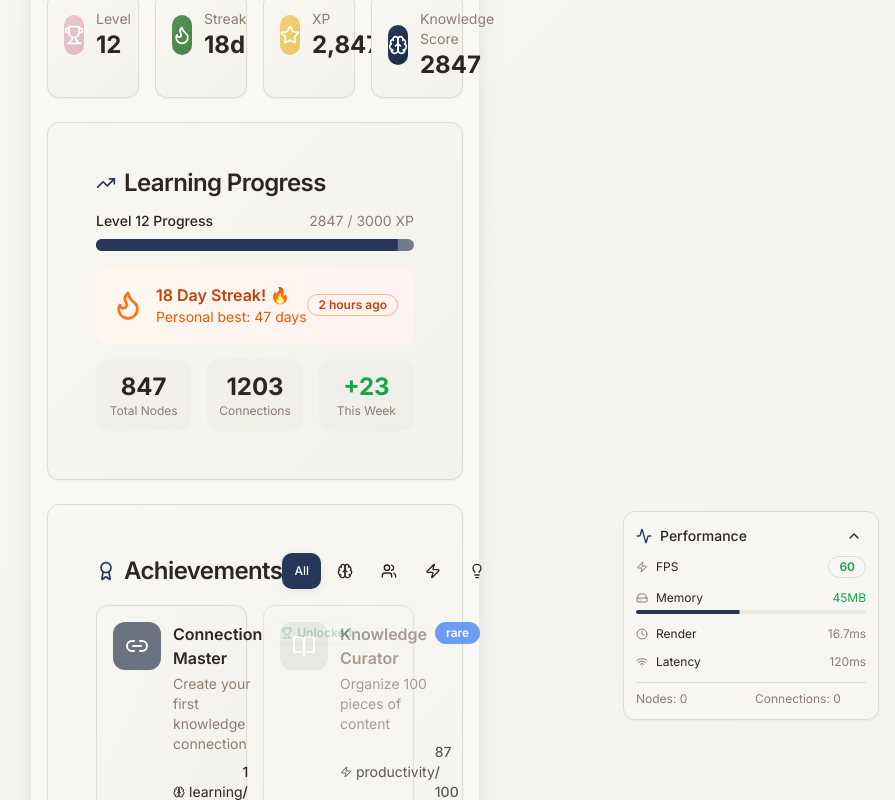
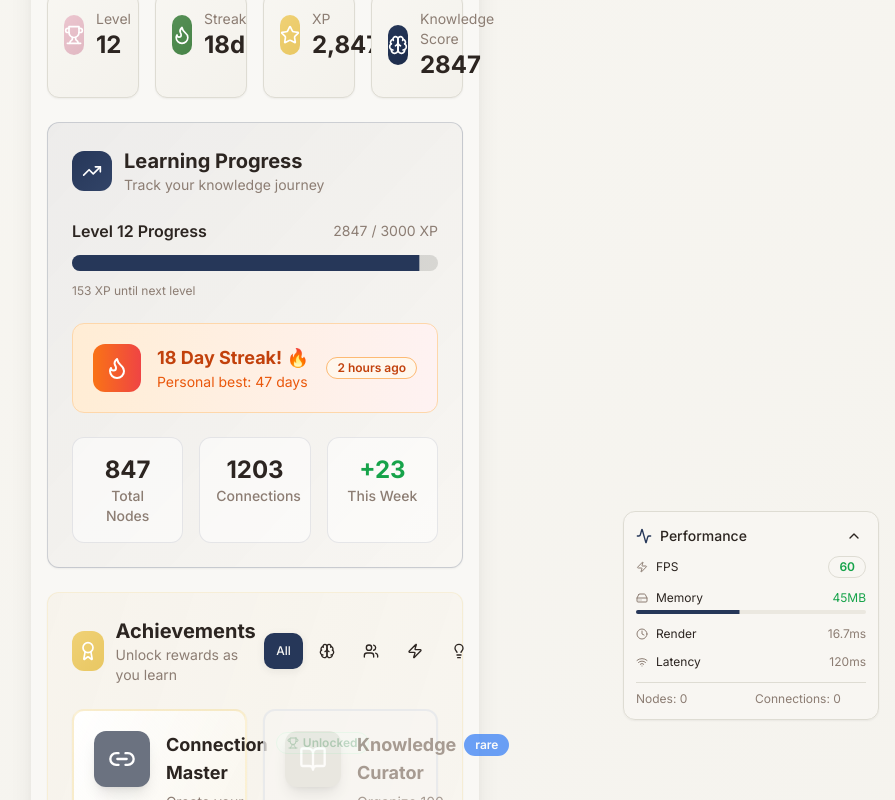
Before and after one commit to Das-rebel/spark-thread-stationery-ui-99, a React (Vite) app: page /knowledge in a window 1280 px wide. Both pictures are taken after a click on the button "View Progress". Shown: the part 534-1334 px from the top of the page, without its empty margins (385-1280 px from the left). Built offline with nearby package versions, Linux system fonts and the light colour scheme; the HTML template or start-up script is replaced by a standard one; a web font is replaced by a local one.

Commit message:
Fix UI rendering for Achievements

```diff
--- a/src/components/knowledge/GamificationHub.tsx
+++ b/src/components/knowledge/GamificationHub.tsx
@@ -253,34 +253,43 @@ export function GamificationHub() {
       </div>
 
       {/* Progress Section */}
-      <Card className="paper-card p-6">
-        <CardHeader className="pb-4">
-          <CardTitle className="flex items-center gap-2">
-            <TrendingUp className="w-5 h-5 text-primary" />
-            Learning Progress
-          </CardTitle>
-        </CardHeader>
-        <CardContent className="space-y-4">
+      <Card className="paper-card p-6 border border-primary/20 bg-gradient-to-br from-primary/5 to-transparent">
+        <div className="flex items-center gap-3 mb-6">
+          <div className="w-10 h-10 bg-gradient-primary rounded-xl flex items-center justify-center">
+            <TrendingUp className="w-5 h-5 text-white" />
+          </div>
+          <div>
+            <h3 className="text-xl font-bold text-ink">Learning Progress</h3>
+            <p className="text-sm text-muted-foreground">Track your knowledge journey</p>
+          </div>
+        </div>
+
+        <div className="space-y-6">
           {/* Level Progress */}
-          <div className="space-y-2">
+          <div className="space-y-3">
             <div className="flex justify-between items-center">
-              <span className="text-sm font-medium">Level {knowledgeStats.level} Progress</span>
+              <span className="font-semibold text-ink">Level {knowledgeStats.level} Progress</span>
               <span className="text-sm text-muted-foreground">
                 {knowledgeStats.currentXP} / {knowledgeStats.nextLevelXP} XP
               </span>
             </div>
             <Progress
               value={(knowledgeStats.currentXP / knowledgeStats.nextLevelXP) * 100}
-              className="h-3 bg-gradient-to-r from-primary to-primary/60"
+              className="h-4 bg-gradient-to-r from-primary/20 to-primary/10"
             />
+            <p className="text-xs text-muted-foreground">
+              {knowledgeStats.nextLevelXP - knowledgeStats.currentXP} XP until next level
+            </p>
           </div>
 
           {/* Streak Progress */}
-          <div className="flex items-center justify-between p-4 bg-gradient-to-r from-orange-50 to-red-50 rounded-lg">
-            <div className="flex items-center gap-3">
-              <Flame className="w-8 h-8 text-orange-500" />
+          <div className="flex items-center justify-between p-5 bg-gradient-to-r from-orange-100 to-red-50 rounded-xl border border-orange-200">
+            <div className="flex items-center gap-4">
+              <div className="w-12 h-12 bg-gradient-to-r from-orange-500 to-red-500 rounded-xl flex items-center justify-center">
+                <Flame className="w-6 h-6 text-white" />
+              </div>
               <div>
-                <p className="font-semibold text-orange-700">
+                <p className="font-bold text-orange-700 text-lg">
                   {learningStreak.current} Day Streak! 🔥
                 </p>
                 <p className="text-sm text-orange-600">
@@ -288,37 +297,41 @@ export function GamificationHub() {
                 </p>
               </div>
             </div>
-            <Badge variant="outline" className="border-orange-300 text-orange-700">
+            <Badge variant="outline" className="border-orange-300 text-orange-700 bg-orange-50">
               {learningStreak.lastActivity}
             </Badge>
           </div>
 
           {/* Weekly Stats */}
           <div className="grid grid-cols-3 gap-4">
-            <div className="text-center p-3 bg-muted/30 rounded-lg">
+            <div className="text-center p-4 bg-white/50 rounded-xl border border-primary/10">
               <p className="text-2xl font-bold text-ink">{knowledgeStats.totalNodes}</p>
-              <p className="text-xs text-muted-foreground">Total Nodes</p>
+              <p className="text-sm text-muted-foreground font-medium">Total Nodes</p>
             </div>
-            <div className="text-center p-3 bg-muted/30 rounded-lg">
+            <div className="text-center p-4 bg-white/50 rounded-xl border border-primary/10">
               <p className="text-2xl font-bold text-ink">{knowledgeStats.totalConnections}</p>
-              <p className="text-xs text-muted-foreground">Connections</p>
+              <p className="text-sm text-muted-foreground font-medium">Connections</p>
             </div>
-            <div className="text-center p-3 bg-muted/30 rounded-lg">
+            <div className="text-center p-4 bg-white/50 rounded-xl border border-primary/10">
               <p className="text-2xl font-bold text-green-600">+{knowledgeStats.weeklyGrowth}</p>
-              <p className="text-xs text-muted-foreground">This Week</p>
+              <p className="text-sm text-muted-foreground font-medium">This Week</p>
             </div>
           </div>
-        </CardContent>
+        </div>
       </Card>
 
       {/* Achievements Section */}
-      <Card className="paper-card p-6">
-        <CardHeader className="pb-4">
-          <div className="flex items-center justify-between">
-            <CardTitle className="flex items-center gap-2">
-              <Award className="w-5 h-5 text-primary" />
-              Achievements
-            </CardTitle>
+      <Card className="paper-card p-6 border border-gold/20 bg-gradient-to-br from-gold/5 to-transparent">
+        <div className="flex items-center justify-between mb-6">
+          <div className="flex items-center gap-3">
+            <div className="w-10 h-10 bg-gradient-gold rounded-xl flex items-center justify-center">
+              <Award className="w-5 h-5 text-white" />
+            </div>
+            <div>
+              <h3 className="text-xl font-bold text-ink">Achievements</h3>
+              <p className="text-sm text-muted-foreground">Unlock rewards as you learn</p>
+            </div>
+          </div>
           <div className="flex gap-1">
             <Button
               variant={selectedCategory === 'all' ? 'default' : 'ghost'}
@@ -341,8 +354,7 @@ export function GamificationHub() {
             ))}
           </div>
         </div>
-        </CardHeader>
-        <CardContent>
+
         <div className="grid grid-cols-1 md:grid-cols-2 gap-4">
           {filteredAchievements.map((achievement) => {
             const CategoryIcon = categoryIcons[achievement.category];
@@ -352,35 +364,37 @@ export function GamificationHub() {
               <Card
                 key={achievement.id}
                 className={cn(
-                    "transition-all hover:shadow-elegant",
-                    achievement.unlocked ? "bg-gradient-to-br from-card to-muted/30" : "opacity-75"
+                  "transition-all hover:shadow-elegant border-2",
+                  achievement.unlocked ?
+                    "bg-gradient-to-br from-white to-gold/10 border-gold/30" :
+                    "opacity-75 border-gray-200"
                 )}
               >
-                  <CardContent className="p-4">
-                    <div className="flex items-start gap-3">
+                <div className="p-5">
+                  <div className="flex items-start gap-4">
                     <div className={cn(
-                        "w-12 h-12 rounded-xl flex items-center justify-center flex-shrink-0",
+                      "w-14 h-14 rounded-xl flex items-center justify-center flex-shrink-0 shadow-lg",
                       achievement.unlocked
                         ? rarityColors[achievement.rarity]
                         : "bg-muted"
                     )}>
-                        <AchievementIcon className="w-6 h-6 text-white" />
+                      <AchievementIcon className="w-7 h-7 text-white" />
                     </div>
 
                     <div className="flex-1 min-w-0">
-                        <div className="flex items-start justify-between mb-2">
+                      <div className="flex items-start justify-between mb-3">
                         <div>
                           <h4 className={cn(
-                              "font-semibold",
+                            "font-bold text-lg",
                             achievement.unlocked ? "text-ink" : "text-muted-foreground"
                           )}>
                             {achievement.title}
                           </h4>
-                            <p className="text-sm text-muted-foreground mt-1">
+                          <p className="text-sm text-muted-foreground mt-1 leading-relaxed">
                             {achievement.description}
                           </p>
                         </div>
-                          <div className="flex items-center gap-1 ml-2">
+                        <div className="ml-2">
                           {achievement.unlocked ? (
                             <Badge variant="outline" className="text-xs bg-green-50 text-green-700 border-green-200">
                               <Trophy className="w-3 h-3 mr-1" />
@@ -394,20 +408,20 @@ export function GamificationHub() {
                         </div>
                       </div>
 
-                        <div className="space-y-2">
+                      <div className="space-y-3">
                         <div className="flex justify-between items-center text-sm">
                           <span className="flex items-center gap-1">
-                              <CategoryIcon className="w-3 h-3" />
-                              {achievement.category}
+                            <CategoryIcon className="w-4 h-4" />
+                            <span className="capitalize font-medium">{achievement.category}</span>
                           </span>
-                            <span className="font-medium">
+                          <span className="font-bold">
                             {achievement.progress} / {achievement.maxProgress}
                           </span>
                         </div>
 
                         <Progress
                           value={(achievement.progress / achievement.maxProgress) * 100}
-                            className="h-2"
+                          className="h-3"
                         />
 
                         <div className="flex justify-between items-center">
@@ -415,58 +429,59 @@ export function GamificationHub() {
                             {achievement.unlocked ? `Unlocked ${achievement.unlockedAt}` :
                              `${achievement.maxProgress - achievement.progress} more to unlock`}
                           </span>
-                            <div className="flex items-center gap-1 text-xs">
-                              <Star className="w-3 h-3 text-yellow-500" />
-                              <span className="font-medium">{achievement.points} XP</span>
+                          <div className="flex items-center gap-1 text-sm">
+                            <Star className="w-4 h-4 text-yellow-500" />
+                            <span className="font-bold text-yellow-600">{achievement.points} XP</span>
                           </div>
                         </div>
                       </div>
                     </div>
                   </div>
-                  </CardContent>
+                </div>
               </Card>
             );
           })}
         </div>
-        </CardContent>
       </Card>
 
       {/* Daily Challenges */}
-      <Card className="paper-card p-6">
-        <CardHeader className="pb-4">
-          <CardTitle className="flex items-center gap-2">
-            <Target className="w-5 h-5 text-primary" />
-            Daily Challenges
-          </CardTitle>
-        </CardHeader>
-        <CardContent>
-          <div className="space-y-3">
+      <Card className="paper-card p-6 border border-bamboo/20 bg-gradient-to-br from-bamboo/5 to-transparent">
+        <div className="flex items-center gap-3 mb-6">
+          <div className="w-10 h-10 bg-gradient-bamboo rounded-xl flex items-center justify-center">
+            <Target className="w-5 h-5 text-white" />
+          </div>
+          <div>
+            <h3 className="text-xl font-bold text-ink">Daily Challenges</h3>
+            <p className="text-sm text-muted-foreground">Complete tasks to earn extra XP</p>
+          </div>
+        </div>
+
+        <div className="space-y-4">
           {[
             { task: 'Create 3 new knowledge connections', progress: 2, max: 3, xp: 100 },
             { task: 'Add 5 bookmarks to your collection', progress: 3, max: 5, xp: 75 },
             { task: 'Write 1 insight or reflection', progress: 0, max: 1, xp: 150 }
           ].map((challenge, index) => (
-              <div key={index} className="flex items-center justify-between p-3 bg-muted/30 rounded-lg">
+            <div key={index} className="flex items-center justify-between p-4 bg-white/50 rounded-xl border border-bamboo/10 hover:bg-white/80 transition-colors">
               <div className="flex-1">
-                  <p className="font-medium text-sm">{challenge.task}</p>
-                  <div className="flex items-center gap-2 mt-1">
+                <p className="font-semibold text-sm text-ink">{challenge.task}</p>
+                <div className="flex items-center gap-3 mt-2">
                   <Progress
                     value={(challenge.progress / challenge.max) * 100}
-                      className="flex-1 h-2"
+                    className="flex-1 h-3"
                   />
-                    <span className="text-xs text-muted-foreground">
+                  <span className="text-sm font-medium text-muted-foreground">
                     {challenge.progress}/{challenge.max}
                   </span>
                 </div>
               </div>
-                <div className="flex items-center gap-1 ml-4">
-                  <Star className="w-3 h-3 text-yellow-500" />
-                  <span className="text-sm font-medium">{challenge.xp}</span>
+              <div className="flex items-center gap-1 ml-6 bg-yellow-50 px-3 py-1 rounded-lg border border-yellow-200">
+                <Star className="w-4 h-4 text-yellow-500" />
+                <span className="text-sm font-bold text-yellow-600">{challenge.xp} XP</span>
               </div>
             </div>
           ))}
         </div>
-        </CardContent>
       </Card>
     </div>
   );
```
Lines whose indentation alone changed are shown as unchanged.
